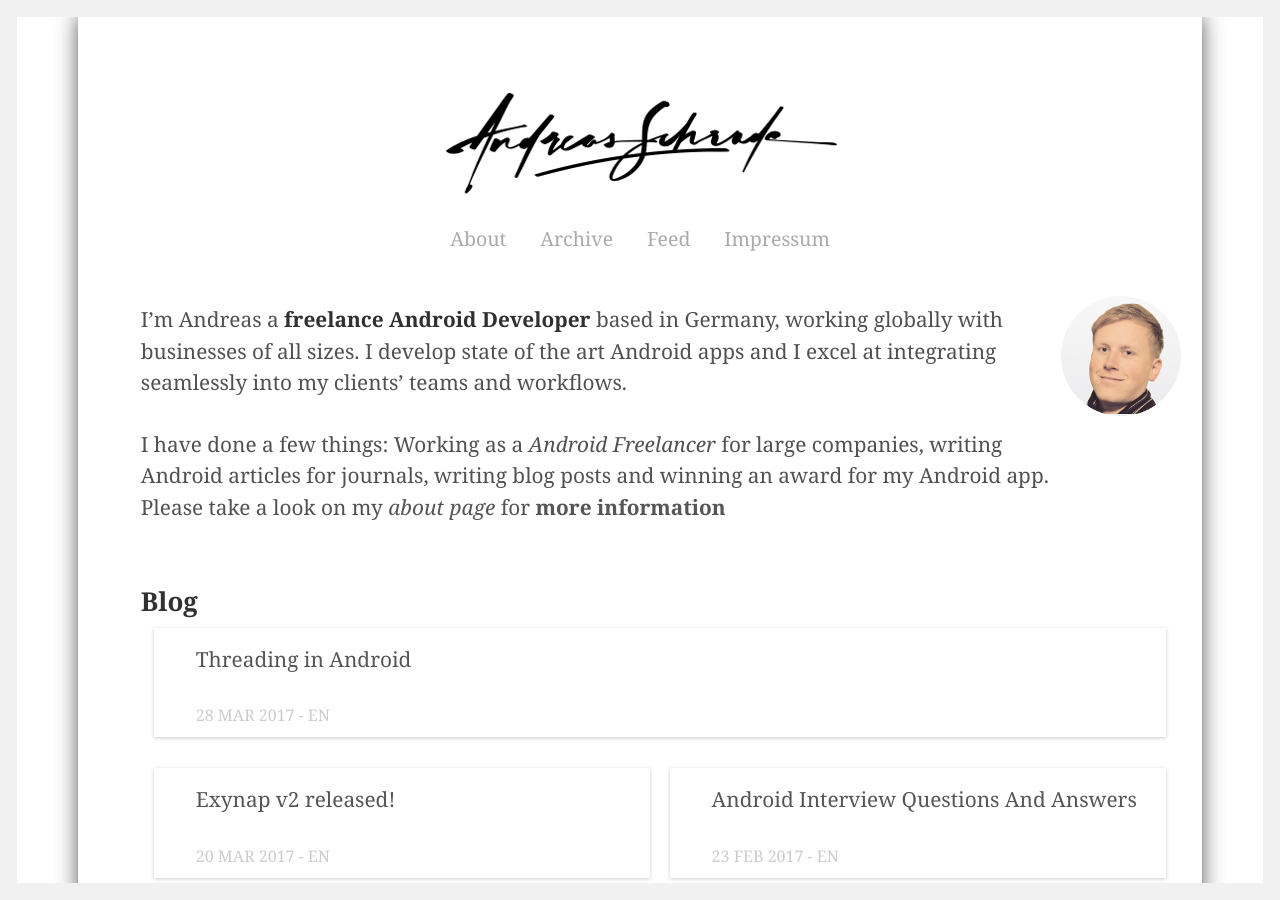
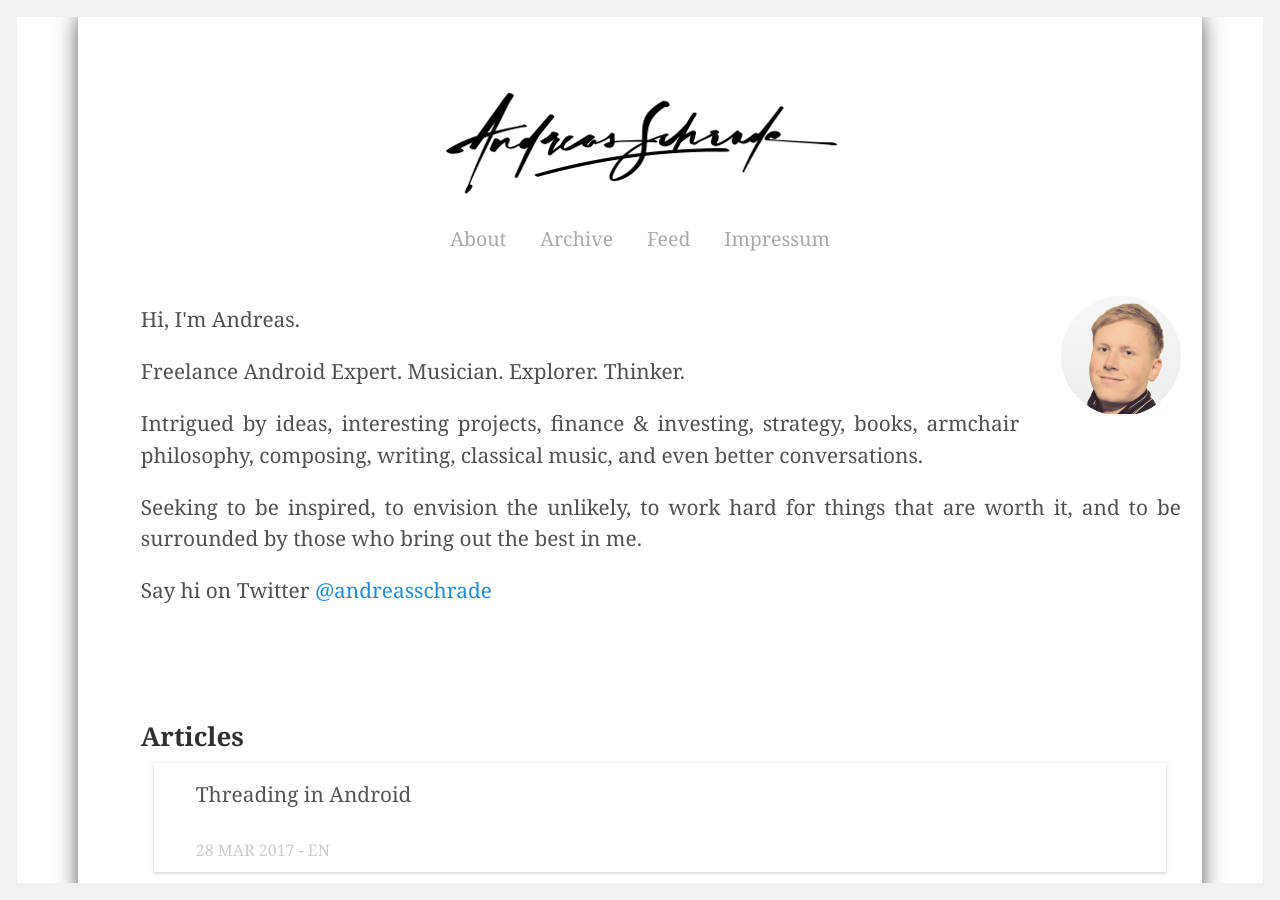
Before and after one commit to andreasschrade/andreasschrade.github.com, a Jekyll site: the page built from index.html, in a window 1280 px wide and 900 px high. Built offline with Jekyll 4.4.1, drawn with Linux system fonts in a browser that asks for light colours; Markdown is read by kramdown in place of the engine named in the settings; the list of posts is cut into pages by our own code.

Commit message:
updated home page

```diff
--- a/index.html
+++ b/index.html
@@ -28,11 +28,18 @@
 <div class="posts">
   <div style="padding-left:2rem">
   <img src="{{site.baseurl}}assets/me_small.png" style="float:right;margin-top:-8px; margin-left:2rem">
-I’m Andreas a <strong>freelance Android Developer</strong> based in Germany, working globally with businesses of all sizes.
-I develop state of the art Android apps and I excel at integrating seamlessly into my clients’ teams and workflows.<br><br>
-I have done a few things: Working as a <em>Android Freelancer</em> for large companies, writing Android articles for journals, writing blog posts and winning an award for my Android app.<br>Please take a look on my <a class="n_a" href="/about/"><i>about page</i></a> for <a class="n_a" href="/about/"><strong>more information</strong>
+<p>Hi, I'm Andreas. </p>
+
+<p>Freelance Android Expert. Musician. Explorer. Thinker.</p>
+
+<p>Intrigued by ideas, interesting projects, finance & investing, strategy, books, armchair philosophy, composing, writing, classical music, and even better conversations.</p>
+
+<p>Seeking to be inspired, to envision the unlikely, to work hard for things that are worth it, and to be surrounded by those who bring out the best in me.</p>
+
+<p>Say hi on Twitter <a target="_blank" href="http://twitter.com/andreasschrade">@andreasschrade</a> </p>
+
 <br><br>
-<h3>Blog</h3>
+<h3>Articles</h3>
 </a>
   </div>
   <div id="homepage_" class="post stickem-container">
```
